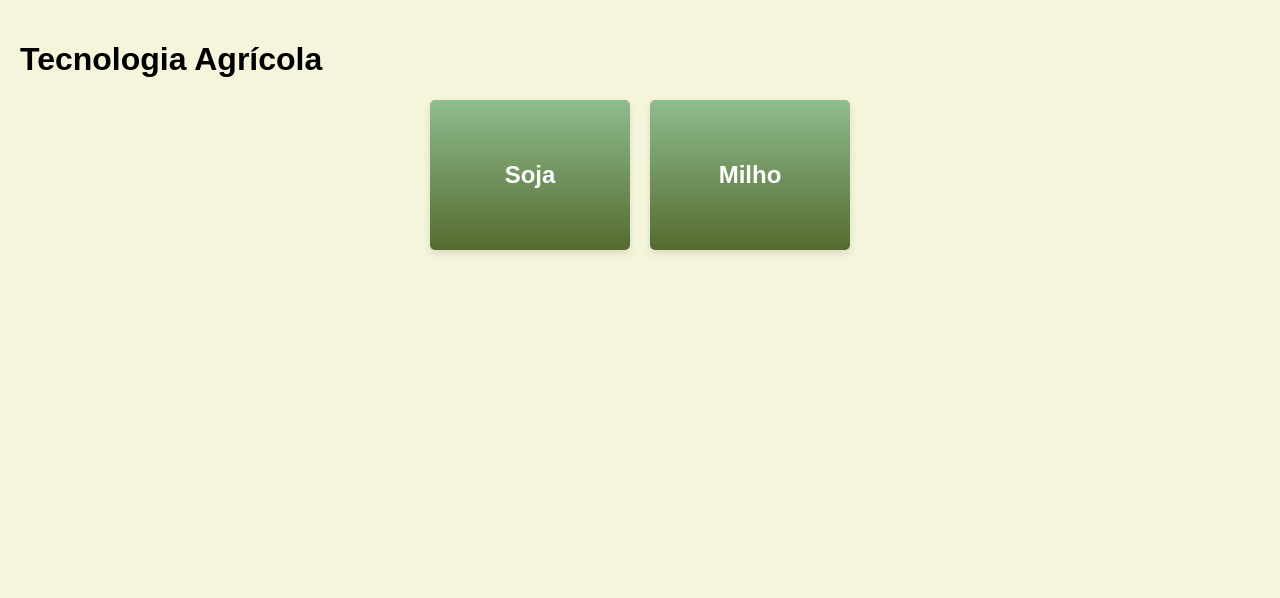
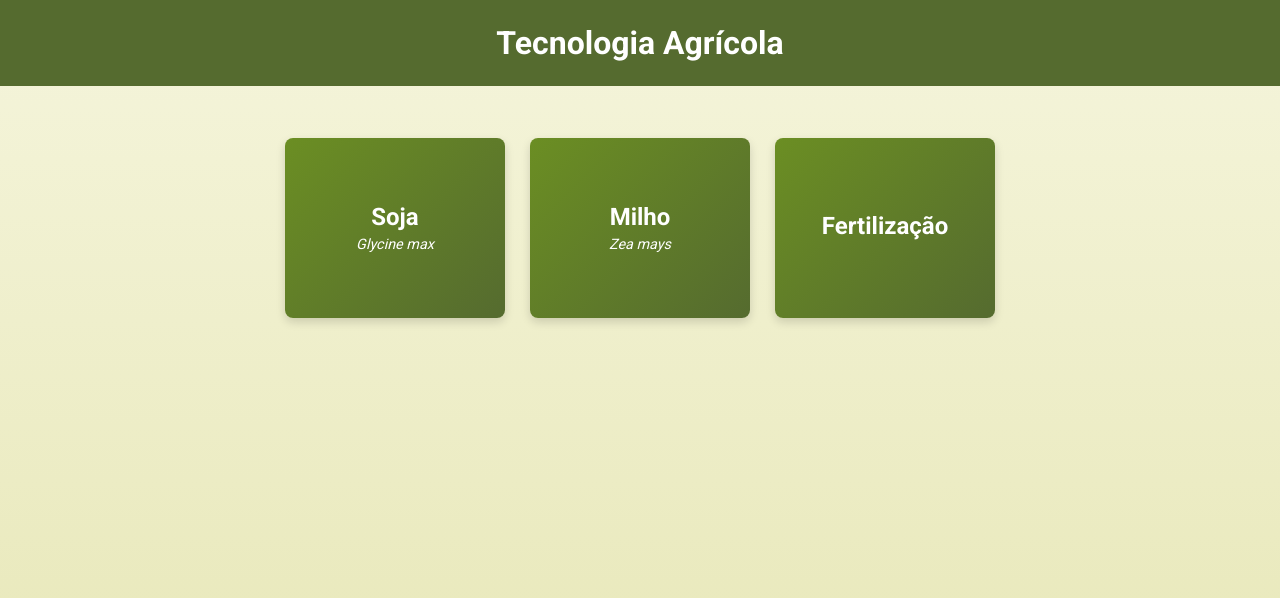
Before and after one commit to gustavoandriano/pagina-web, a plain HTML site: page index.html in a window 1280 px wide. Drawn offline with Linux system fonts and the light colour scheme.

Commit message:
Add files via upload

```diff
--- a/index.html
+++ b/index.html
@@ -3,19 +3,25 @@
 <head>
     <meta charset="UTF-8">
     <meta name="viewport" content="width=device-width, initial-scale=1.0">
+    <link href="https://fonts.googleapis.com/css2?family=Roboto:wght@400;700&display=swap" rel="stylesheet">
     <title>Tecnologia Agrícola</title>
     <link rel="stylesheet" href="style.css">
 </head>
 <body>
+    <header>
         <h1>Tecnologia Agrícola</h1>
+    </header>
+    <main>
         <div class="container">
             <div class="card">
                 <div class="card-content">
                     <div class="front">
                         <h3>Soja</h3>
+                        <p>Glycine max</p>
                     </div>
                     <div class="back">
                         <p>Época de plantio: Out-Dez</p>
+                        <p>Espaçamento: 40-50 cm</p>
                     </div>
                 </div>
             </div>
@@ -23,12 +29,26 @@
                 <div class="card-content">
                     <div class="front">
                         <h3>Milho</h3>
+                        <p>Zea mays</p>
                     </div>
                     <div class="back">
                         <p>Profundidade: 3-5 cm</p>
+                        <p>Ciclo: 100-150 dias</p>
+                    </div>
+                </div>
+            </div>
+            <div class="card">
+                <div class="card-content">
+                    <div class="front">
+                        <h3>Fertilização</h3>
+                    </div>
+                    <div class="back">
+                        <p>NPK + Micronutrientes</p>
+                        <p>Calagem: pH 6.0-6.5</p>
                     </div>
                 </div>
             </div>
         </div>
+    </main>
 </body>
 </html>
--- a/style.css
+++ b/style.css
@@ -1,19 +1,35 @@
 body {
-    font-family: Arial, sans-serif;
-    background-color: #f5f5dc;
+    font-family: 'Roboto', sans-serif;
+    background: linear-gradient(to bottom, #f5f5dc, #e6e6b4);
     margin: 0;
-    padding: 20px;
+    min-height: 100vh;
+}
+
+header {
+    background-color: #556b2f;
+    color: white;
+    text-align: center;
+    padding: 1.5rem 0;
+    margin-bottom: 2rem;
+}
+
+header h1 {
+    margin: 0;
 }
 
 .container {
     display: flex;
+    flex-wrap: wrap;
     justify-content: center;
-    gap: 20px;
+    gap: 25px;
+    max-width: 1000px;
+    margin: 0 auto;
+    padding: 20px;
 }
 
 .card {
-    width: 200px;
-    height: 150px;
+    width: 220px;
+    height: 180px;
     perspective: 1000px;
 }
 
@@ -23,8 +39,8 @@ body {
     height: 100%;
     transition: transform 0.6s;
     transform-style: preserve-3d;
-    box-shadow: 0 4px 8px rgba(0,0,0,0.1);
-    border-radius: 5px;
+    box-shadow: 0 4px 10px rgba(0,0,0,0.15);
+    border-radius: 8px;
 }
 
 .card:hover .card-content {
@@ -36,27 +52,39 @@ body {
     width: 100%;
     height: 100%;
     backface-visibility: hidden;
-    border-radius: 5px;
+    border-radius: 8px;
     display: flex;
     flex-direction: column;
     justify-content: center;
     align-items: center;
+    text-align: center;
+    padding: 15px;
+    box-sizing: border-box;
 }
 
 .front {
-    background: linear-gradient(to bottom, #8fbc8f, #556b2f);
+    background: linear-gradient(135deg, #6b8e23, #556b2f);
     color: white;
 }
 
 .front h3 {
+    margin: 0 0 5px 0;
+    font-size: 1.5rem;
+}
+
+.front p {
     margin: 0;
-    font-size: 1.5rem;
+    font-style: italic;
+    font-size: 0.9rem;
 }
 
 .back {
     background: white;
     transform: rotateY(180deg);
     color: #333;
-    padding: 15px;
-    box-sizing: border-box;
 }
+
+.back p {
+    margin: 5px 0;
+    line-height: 1.4;
+}
```
Lines whose indentation alone changed are shown as unchanged.
